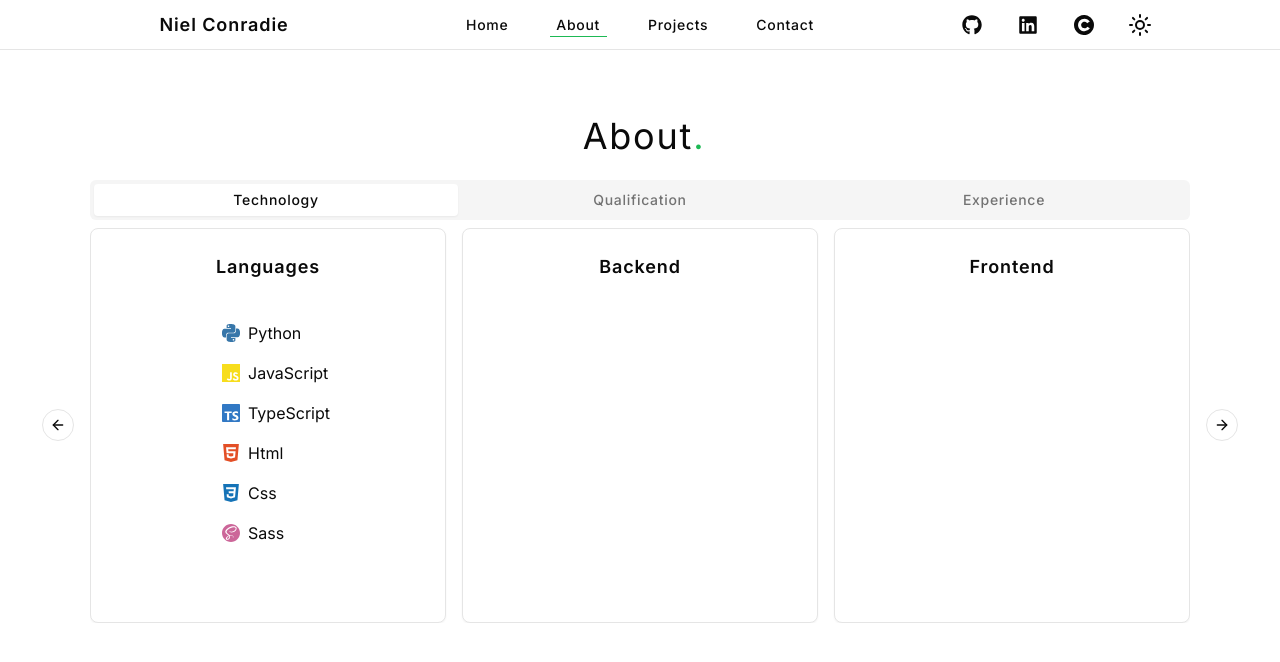
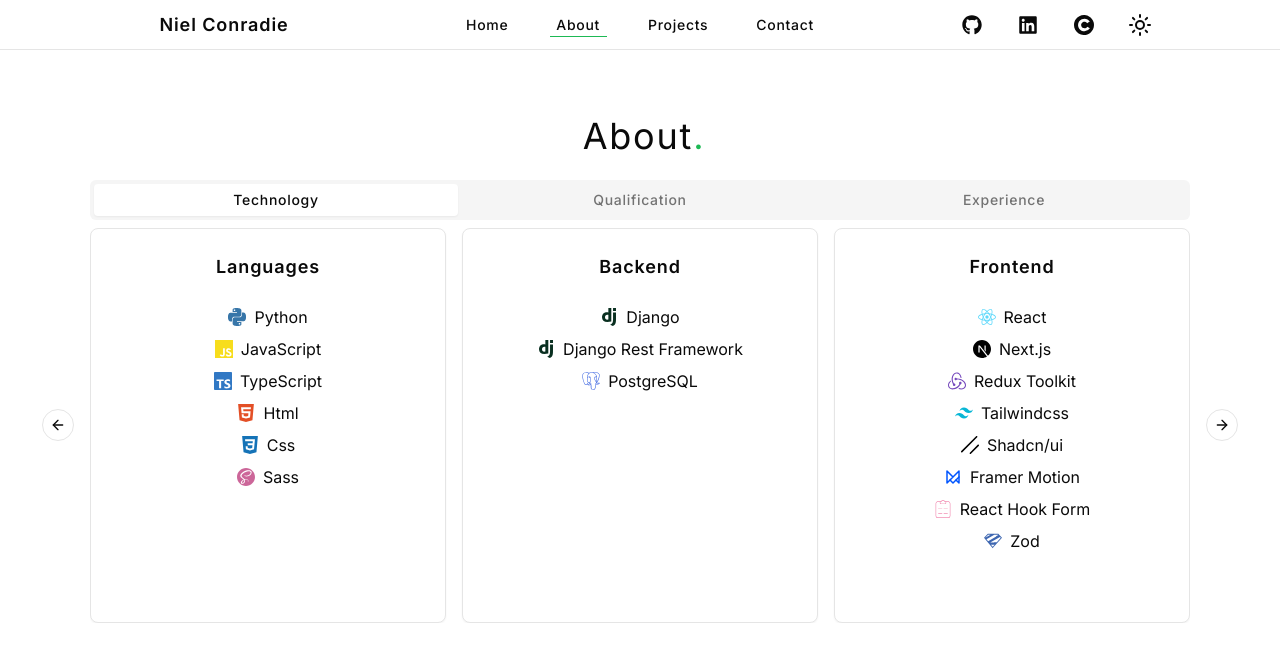
Before and after one commit to niel-conradie/niel-conradie.github.io, a Next.js app: page /about in a window 1280 px wide. Shown: the top 662 px of the page. Built offline with nearby package versions, Linux system fonts and the light colour scheme.

Commit message:
Technology

```diff
--- a/src/app/about/page.tsx
+++ b/src/app/about/page.tsx
@@ -117,31 +117,21 @@
                           </CardHeader>
 
                           <CardContent>
-                            {technology.languages && (
-                              <div className="my-4 flex items-center justify-center">
-                                <ul className="flex flex-col gap-y-4">
-                                  {technology.languages.map(
-                                    (language, index) => (
+                            <div className="flex items-center justify-center">
+                              <ul className="flex flex-col gap-y-2">
+                                {technology.info.map((item, index) => (
                                   <li key={index}>
-                                        <div className="ml-4 flex items-center gap-x-2">
-                                          <span
-                                            className={`text-lg ${language.name.toLowerCase()}`}
-                                          >
-                                            {language.icon}
+                                    <div className="flex select-none items-center justify-center gap-x-2">
+                                      <span className={`text-lg ${item.class}`}>
+                                        {item.icon}
                                       </span>
-                                          <span className="">
-                                            {language.name}
-                                          </span>
+                                      <span className="">{item.name}</span>
                                     </div>
                                   </li>
-                                    ),
-                                  )}
+                                ))}
                               </ul>
                             </div>
-                            )}
                           </CardContent>
-
-                          <CardFooter></CardFooter>
                         </Card>
                       </CarouselItem>
                     ))}
--- a/src/constants/about.tsx
+++ b/src/constants/about.tsx
@@ -1,11 +1,24 @@
 import {
   SiCss3,
+  SiDjango,
+  SiDocker,
+  SiGit,
+  SiGithub,
   SiHtml5,
   SiJavascript,
+  SiNextdotjs,
+  SiPostgresql,
   SiPython,
+  SiReact,
+  SiReacthookform,
+  SiRedux,
   SiSass,
+  SiShadcnui,
+  SiTailwindcss,
   SiTypescript,
+  SiZod,
 } from "react-icons/si";
+import { TbBrandFramerMotion } from "react-icons/tb";
 
 export const categories = [
   { name: "Technology", value: "technology" },
@@ -16,41 +29,123 @@
 export const technologies = [
   {
     title: "Languages",
-    languages: [
+    info: [
       {
         name: "Python",
         icon: <SiPython />,
+        class: "python",
       },
       {
         name: "JavaScript",
         icon: <SiJavascript />,
+        class: "javascript",
       },
       {
         name: "TypeScript",
         icon: <SiTypescript />,
+        class: "typescript",
       },
       {
         name: "Html",
         icon: <SiHtml5 />,
+        class: "html",
       },
       {
         name: "Css",
         icon: <SiCss3 />,
+        class: "css",
       },
       {
         name: "Sass",
         icon: <SiSass />,
+        class: "sass",
       },
     ],
   },
   {
     title: "Backend",
+    info: [
+      {
+        name: "Django",
+        icon: <SiDjango />,
+        class: "django",
+      },
+      {
+        name: "Django Rest Framework",
+        icon: <SiDjango />,
+        class: "django-rest-framework",
+      },
+      {
+        name: "PostgreSQL",
+        icon: <SiPostgresql />,
+        class: "postgresql",
+      },
+    ],
   },
   {
     title: "Frontend",
+    info: [
+      {
+        name: "React",
+        icon: <SiReact />,
+        class: "react",
+      },
+      {
+        name: "Next.js",
+        icon: <SiNextdotjs />,
+        class: "next-js",
+      },
+      {
+        name: "Redux Toolkit",
+        icon: <SiRedux />,
+        class: "redux-toolkit",
+      },
+      {
+        name: "Tailwindcss",
+        icon: <SiTailwindcss />,
+        class: "tailwindcss",
+      },
+      {
+        name: "Shadcn/ui",
+        icon: <SiShadcnui />,
+        class: "shadcn-ui",
+      },
+      {
+        name: "Framer Motion",
+        icon: <TbBrandFramerMotion />,
+        class: "framer-motion",
+      },
+      {
+        name: "React Hook Form",
+        icon: <SiReacthookform />,
+        class: "react-hook-form",
+      },
+      {
+        name: "Zod",
+        icon: <SiZod />,
+        class: "zod",
+      },
+    ],
   },
   {
     title: "Utility",
+    info: [
+      {
+        name: "Git",
+        icon: <SiGit />,
+        class: "git",
+      },
+      {
+        name: "GitHub",
+        icon: <SiGithub />,
+        class: "github",
+      },
+      {
+        name: "Docker",
+        icon: <SiDocker />,
+        class: "docker",
+      },
+    ],
   },
 ];
 
--- a/src/styles/base/_base.scss
+++ b/src/styles/base/_base.scss
@@ -27,6 +27,23 @@
     --html: 13, 77%, 52%;
     --css: 205, 79%, 40%;
     --sass: 330, 50%, 60%;
+
+    --django: 157, 67%, 11%;
+    --django-rest-framework: 157, 67%, 11%;
+    --postgresql: 225, 73%, 57%;
+
+    --react: 193, 95%, 68%;
+    --next-js: 0, 0%, 0%;
+    --framer-motion: 220, 100%, 50%;
+    --redux-toolkit: 263, 46%, 51%;
+    --shadcn-ui: 0, 0%, 0%;
+    --tailwindcss: 189, 94%, 43%;
+    --react-hook-form: 338, 79%, 64%;
+    --zod: 219, 48%, 47%;
+
+    --git: 9, 86%, 57%;
+    --github: 0, 0%, 0%;
+    --docker: 206, 85%, 54%;
   }
 
   .dark {
@@ -56,6 +73,23 @@
     --html: 13, 77%, 52%;
     --css: 205, 79%, 40%;
     --sass: 330, 50%, 60%;
+
+    --django: 157, 67%, 11%;
+    --django-rest-framework: 157, 67%, 11%;
+    --postgresql: 225, 73%, 57%;
+
+    --react: 193, 95%, 68%;
+    --next-js: 0, 0%, 100%;
+    --framer-motion: 220, 100%, 50%;
+    --redux-toolkit: 263, 46%, 51%;
+    --shadcn-ui: 0, 0%, 100%;
+    --tailwindcss: 189, 94%, 43%;
+    --react-hook-form: 338, 79%, 64%;
+    --zod: 219, 48%, 47%;
+
+    --git: 9, 86%, 57%;
+    --github: 0, 0%, 100%;
+    --docker: 206, 85%, 54%;
   }
 }
 
@@ -63,6 +97,7 @@
   * {
     @apply border-border;
   }
+
   body {
     @apply bg-background text-foreground;
   }
--- a/src/styles/components/_components.scss
+++ b/src/styles/components/_components.scss
@@ -1,2 +1,32 @@
 @layer components {
+  .loader {
+    width: 48px;
+    height: 48px;
+    display: inline-block;
+    position: relative;
+    border: 4px solid hsl(var(--foreground));
+    animation: fill 1.25s linear 0.25s alternate;
+    color: hsl(var(--primary));
+    border-radius: 0 0 4px 4px;
+  }
+  .loader::after {
+    content: "";
+    box-sizing: border-box;
+    position: absolute;
+    left: 100%;
+    top: 50%;
+    transform: translateY(-50%);
+    border: 4px solid hsl(var(--foreground));
+    width: 20px;
+    height: 25px;
+    border-radius: 0 4px 4px 0;
+  }
+  @keyframes fill {
+    0% {
+      box-shadow: 0 0 inset;
+    }
+    100% {
+      box-shadow: 0 -48px inset;
+    }
+  }
 }
--- a/src/styles/globals.scss
+++ b/src/styles/globals.scss
@@ -6,53 +6,3 @@
 
 @import "tailwindcss/utilities";
 @import "utilities";
-
-.python {
-  color: hsl(var(--python));
-}
-.javascript {
-  color: hsl(var(--javascript));
-}
-.typescript {
-  color: hsl(var(--typescript));
-}
-.html {
-  color: hsl(var(--html));
-}
-.css {
-  color: hsl(var(--css));
-}
-.sass {
-  color: hsl(var(--sass));
-}
-
-.loader {
-  width: 48px;
-  height: 48px;
-  display: inline-block;
-  position: relative;
-  border: 4px solid hsl(var(--foreground));
-  animation: fill 1.25s linear 0.25s alternate;
-  color: hsl(var(--primary));
-  border-radius: 0 0 4px 4px;
-}
-.loader::after {
-  content: "";
-  box-sizing: border-box;
-  position: absolute;
-  left: 100%;
-  top: 50%;
-  transform: translateY(-50%);
-  border: 4px solid hsl(var(--foreground));
-  width: 20px;
-  height: 25px;
-  border-radius: 0 4px 4px 0;
-}
-@keyframes fill {
-  0% {
-    box-shadow: 0 0 inset;
-  }
-  100% {
-    box-shadow: 0 -48px inset;
-  }
-}
--- a/src/styles/utilities/_utilities.scss
+++ b/src/styles/utilities/_utilities.scss
@@ -1,2 +1,65 @@
 @layer utilities {
+  .python {
+    color: hsl(var(--python));
+  }
+  .javascript {
+    color: hsl(var(--javascript));
+  }
+  .typescript {
+    color: hsl(var(--typescript));
+  }
+  .html {
+    color: hsl(var(--html));
+  }
+  .css {
+    color: hsl(var(--css));
+  }
+  .sass {
+    color: hsl(var(--sass));
+  }
+
+  .django {
+    color: hsl(var(--django));
+  }
+  .django-rest-framework {
+    color: hsl(var(--django-rest-framework));
+  }
+  .postgresql {
+    color: hsl(var(--postgresql));
+  }
+
+  .react {
+    color: hsl(var(--react));
+  }
+  .next-js {
+    color: hsl(var(--next-js));
+  }
+  .redux-toolkit {
+    color: hsl(var(--redux-toolkit));
+  }
+  .tailwindcss {
+    color: hsl(var(--tailwindcss));
+  }
+  .shadcn-ui {
+    color: hsl(var(--shadcn-ui));
+  }
+  .framer-motion {
+    color: hsl(var(--framer-motion));
+  }
+  .react-hook-form {
+    color: hsl(var(--react-hook-form));
+  }
+  .zod {
+    color: hsl(var(--zod));
+  }
+
+  .git {
+    color: hsl(var(--git));
+  }
+  .github {
+    color: hsl(var(--github));
+  }
+  .docker {
+    color: hsl(var(--docker));
+  }
 }
```
Lines whose indentation alone changed are shown as unchanged.
